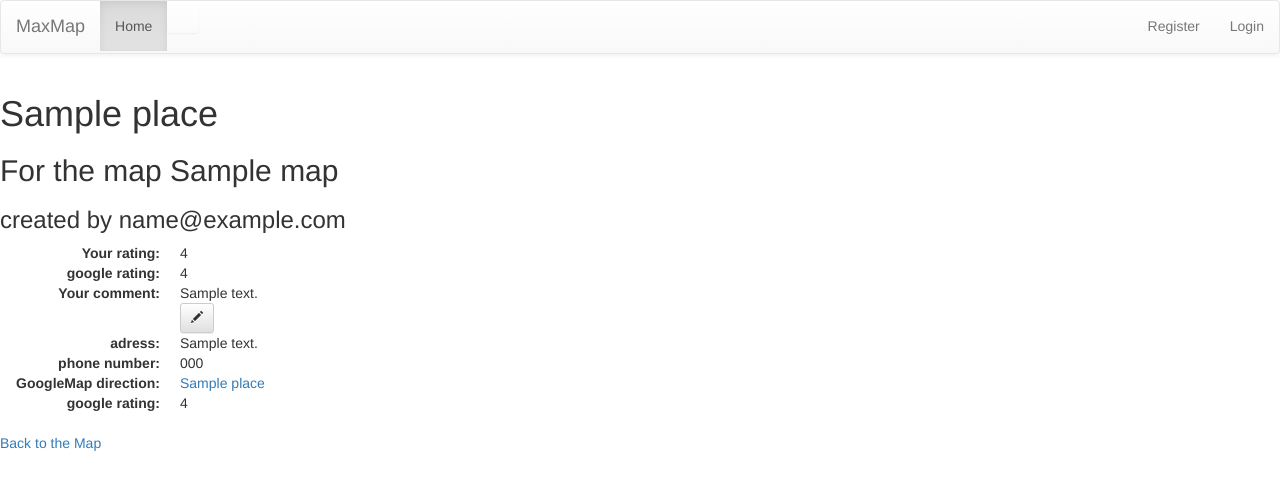
After one commit to maxmercy/MapMap, a Rails app: page /map_places/map/1/place/1 in a window 1280 px wide. The commit adds this page. Shown: the top 490 px of the page. Run offline with Rails 7, Linux system fonts and the light colour scheme; tables that the repository leaves empty hold one stand-in row (values such as "Sample post"); style sheets or scripts are compiled from the project's sources; some libraries are stand-ins or nearby versions; some web fonts are replaced.

Commit message:
edition of comment implemented -user previous comment already in the text area -jquery toggle the field

```diff
--- a/app/assets/javascripts/map_place.coffee
+++ /dev/null
@@ -1,3 +0,0 @@
-# Place all the behaviors and hooks related to the matching controller here.
-# All this logic will automatically be available in application.js.
-# You can use CoffeeScript in this file: http://coffeescript.org/
--- /dev/null
+++ b/app/assets/javascripts/map_place.js
@@ -0,0 +1,50 @@
+$(document).on('ready', function() {
+
+    listenEditComment()
+    listenSubmitComment()
+});
+
+
+function listenEditComment() {
+    $(".btn-field-toggler").click(function() {
+        $(this).parent().children(".content-comment").toggle(120);
+        $(this).parent().children(".form-edit-place").toggle(120);
+    });
+};
+
+function listenSubmitComment() {
+    var self = this;
+    $(".form-edit-place").bind("submit", function(event) {
+        event.preventDefault();
+        var new_comment = $(this).children('textarea').val();
+        var map_place_id = $(this).children('input').attr('id');
+        if (new_comment) {
+            console.log(this)
+            update_comment(new_comment,map_place_id, $(this));
+        }
+    });
+};
+
+function update_comment(new_comment,map_place_id, form) {
+      console.log(this)
+        console.log(form)
+     $.ajax({
+        url: '/map_places/'+ map_place_id,
+        type: "patch",
+        data: {comment: new_comment},
+        success: updateComment(new_comment,form) ,
+        error: function() {
+            console.log("Update comment failed");
+        }
+
+    });
+};
+
+
+
+function updateComment(new_comment,form) {
+       $(form).toggle(120);
+       $(form).parent().children(".content-comment").empty();
+       $(form).parent().children(".content-comment").append(new_comment);
+       $(form).parent().children(".content-comment").toggle(120);
+};
--- a/app/assets/javascripts/mapcreation.js
+++ b/app/assets/javascripts/mapcreation.js
@@ -26,7 +26,7 @@ function initMap() {
     };
     map = new google.maps.Map(document.getElementById('map'), {
         center: centerPosition,
-        zoom: 18
+        zoom: 15
     });
     map.setOptions({
         styles: styles
--- a/app/assets/javascripts/mapshow.js
+++ b/app/assets/javascripts/mapshow.js
@@ -2,6 +2,7 @@ $(document).on('ready', function() {
 
     if ($("#btn-mapname").length > 0) {
       mapnamelistener();
+
     };
 
 });
--- a/app/controllers/map_places_controller.rb
+++ b/app/controllers/map_places_controller.rb
@@ -1,4 +1,11 @@
 class MapPlacesController < ApplicationController
+
+  def show
+    @map_place = MapPlace.find_by(map_id: params[:map_id], place_id: params[:place_id])
+    @map = @map_place.map
+    @place = @map_place.place
+    @user = @map.user
+  end
 
 
   def destroy
@@ -9,6 +16,16 @@ class MapPlacesController < ApplicationController
       redirect_to map
   end
 
+  def update
+    if params[:comment].present?
+      new_comment = params[:comment]
+      map_place =  MapPlace.find(params[:id])
+      map_place.update_attributes(comment: new_comment)
+      render json: {}, statue: 202
+    end
+
+  end
+
 
 
 end
--- /dev/null
+++ b/app/views/map_places/show.html.erb
@@ -0,0 +1,60 @@
+<div class="row ">
+    <div class="col-md-12">
+        <h1><%= @place.title %></h1>
+        <h2>For the map
+            <span><%=@map.name%></span>
+        </h2>
+        <h3>
+            created by
+            <%= @user.email%>
+        </h3>
+    </div>
+    <div class="col-md-6">
+        <dl class="dl-horizontal">
+            <dt>Your rating:</dt>
+            <dd><%= @map_place.user_rating %></dd>
+            <% if (@place.rating) %>
+            <dt>google rating:</dt>
+            <dd><%= @place.rating %></dd>
+            <% end %>
+            <dt>Your comment:  </dt>
+            <dd><span class="content-comment" style="display: block;">
+                <% if (@map_place.comment.length > 0) %>
+                <%= @map_place.comment %>
+                <% else %>
+                You did not add any comment.
+                <% end %>
+                </span>
+                <form class="form-edit-place" style="display: none;" >
+                <textarea name="comment" rows="5" cols="25"><%= @map_place.comment %></textarea><br>
+                <input type="submit" value="Submit" class="btn btn-default btn-sm " id=<%=@map_place.id%>>
+              </form>
+                <button type="button" class="btn btn-default btn-sm btn-field-toggler"  >
+                    <span class="glyphicon glyphicon-pencil"></span>
+                </button>
+            </dd>
+            <% if (@place.address) %>
+            <dt>adress:</dt>
+            <dd><%= @place.address %></dd>
+            <% end %>
+            <% if ( @place.phone_number) %>
+            <dt>phone number:</dt>
+            <dd><%= @place.phone_number %></dd>
+            <% end %>
+
+            <% if ( @place.gmap_url) %>
+            <dt>GoogleMap direction:</dt>
+
+            <dd>
+                <a href="<%= @place.gmap_url %>">
+                    <%=@place.title%></a>
+            </dd>
+            <% end %>
+            <% if (@place.rating) %>
+            <dt>google rating:</dt>
+            <dd><%= @place.rating %></dd>
+            <% end %>
+        </dl>
+        <%= link_to "Back to the Map", map_path(@map) %>
+    </div>
+</div>
--- a/app/views/maps/_listplacemap.html.erb
+++ b/app/views/maps/_listplacemap.html.erb
@@ -1,6 +1,6 @@
 <li class="placeslist" data-placeid=<%=place.id%>  data-place_lng=<%= place.longitude%> data-place_lat=<%= place.latitude%> >
   <strong><%= place.title %></strong>
-  <%= button_to place_path(place.id), method: :get, class: 'btn btn-default btn-sm ' do %>
+  <%= button_to  map_place_show_url(map_id: @map.id , place_id: place.id), method: :get, class: 'btn btn-default btn-sm ' do %>
      Edit <span class="glyphicon glyphicon-pencil"></span>
 <% end %>
 <%= button_to unlink_map_place_path( map_id: @map.id , place_id: place.id), method: :delete , data: {  confirm: 'Are you sure you want to remove the place from your map?' }, class: 'btn btn-default btn-sm ' do %>
--- a/config/routes.rb
+++ b/config/routes.rb
@@ -13,6 +13,7 @@ Rails.application.routes.draw do
 
 
 
+
   resources :places
 
   # resources :users do
@@ -20,6 +21,8 @@ Rails.application.routes.draw do
   # end
   resources :maps
 
-  delete '/map_place/delete' , to: 'map_places#destroy', as: :unlink_map_place
+  get '/map_places/map/:map_id/place/:place_id', to: 'map_places#show', as: :map_place_show
+  delete '/map_places/delete' , to: 'map_places#destroy', as: :unlink_map_place
+  patch  '/map_places/:id', to: 'map_places#update'
 
 end
```
Also changed, not shown: app/controllers/places_controller.rb (+5 -2 lines), app/views/maps/_listtest.html.erb (deleted, +0 -13 lines), 2 other files.
